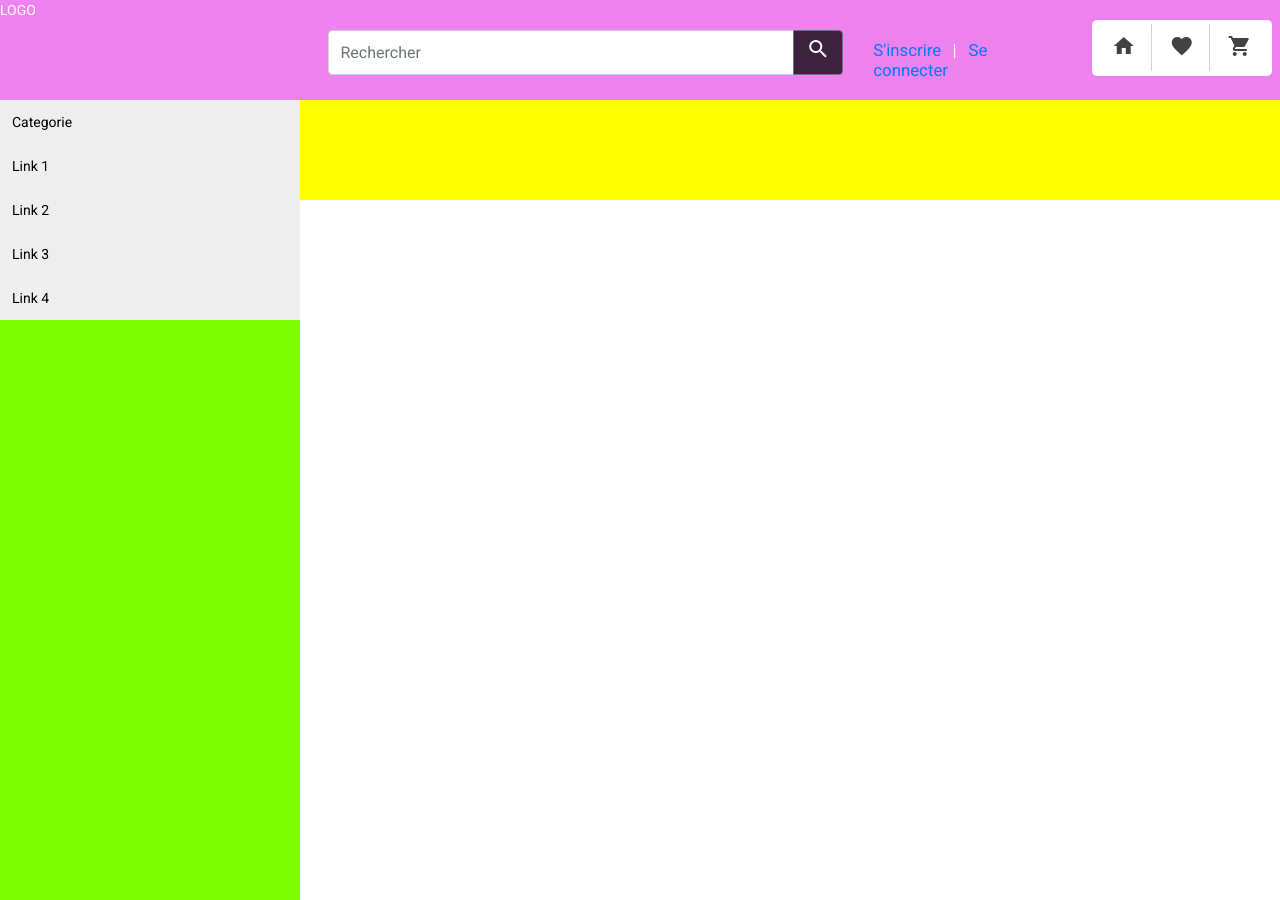
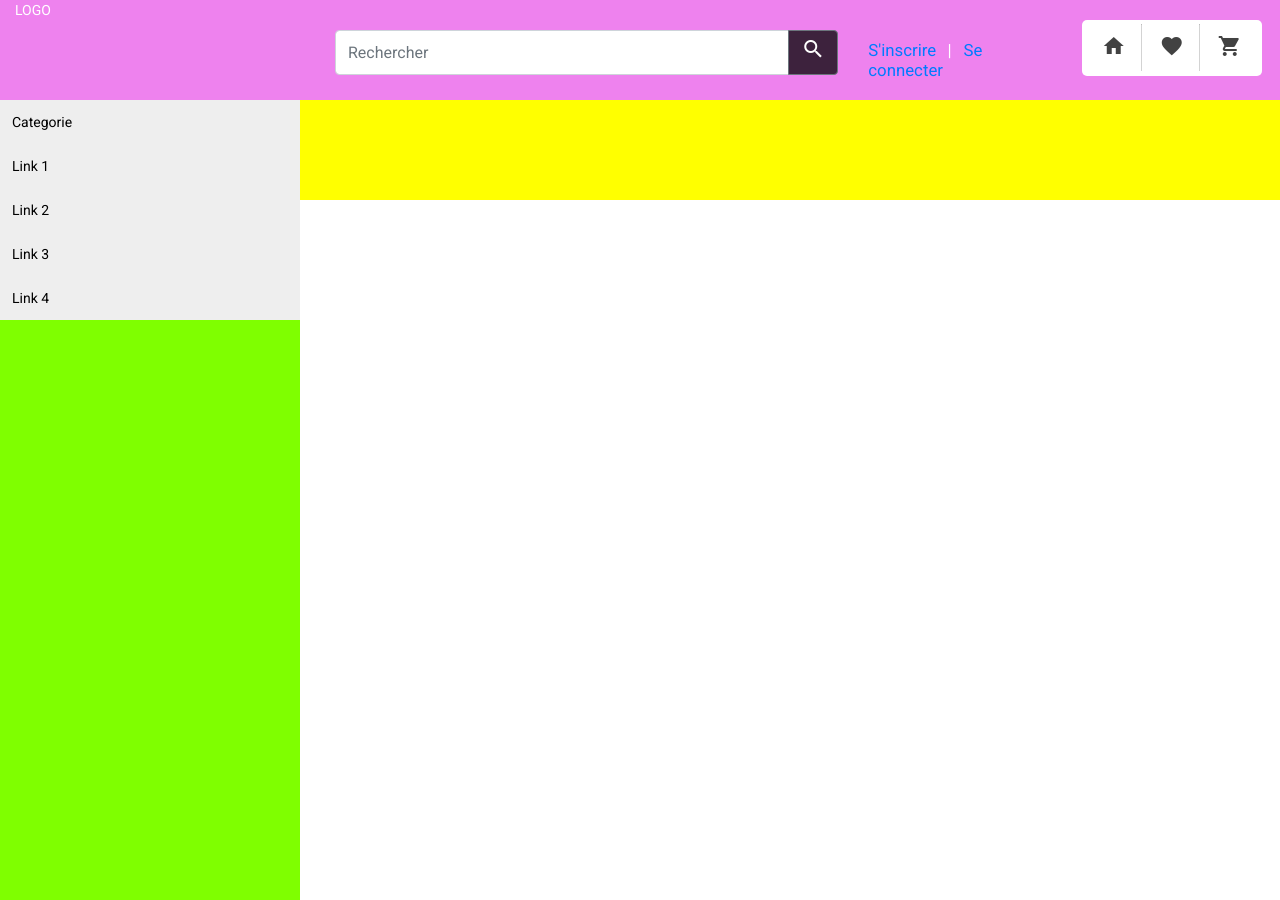
Before and after one commit to JohnFrancklin/front-eco, an Angular app: page / in a window 1280 px wide. Built offline with nearby package versions, Linux system fonts and the light colour scheme.

Commit message:
change css row

```diff
--- a/src/app/layouts/header/header.component.css
+++ b/src/app/layouts/header/header.component.css
@@ -1,5 +1,8 @@
 .md-dark { color: rgba(0, 0, 0, 0.74); }
 
+.row{
+    margin:0px;
+}
 
 .material-icons{
     cursor: pointer;
--- a/src/app/layouts/sidebar/sidebar.component.css
+++ b/src/app/layouts/sidebar/sidebar.component.css
@@ -8,8 +8,8 @@
 
 /* .vertical-menu {
     width: 200px;
-  }
-   */
+  } */
+
   .vertical-menu a {
     background-color: #eee; /* Grey background color */
     color: black; /* Black text color */
```
